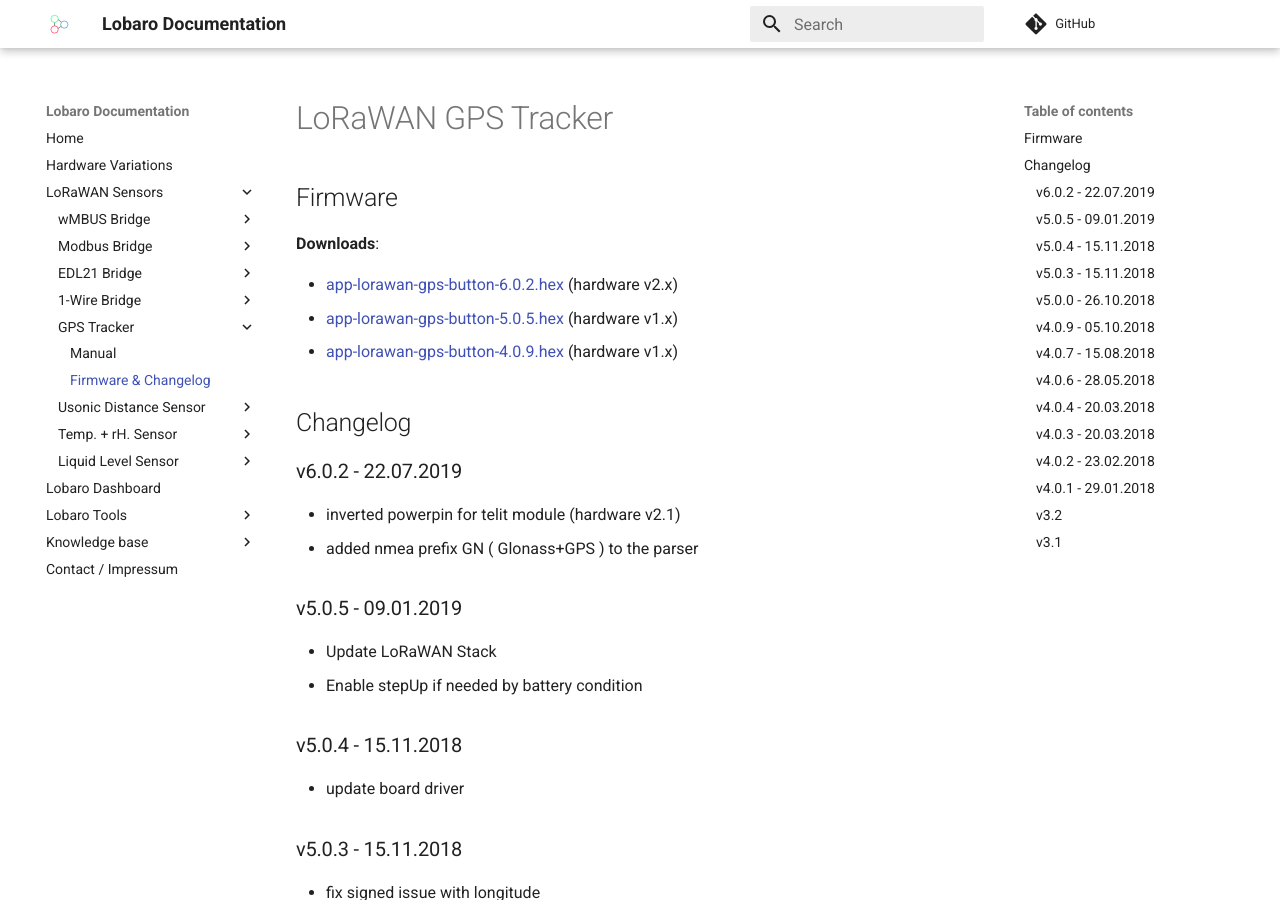
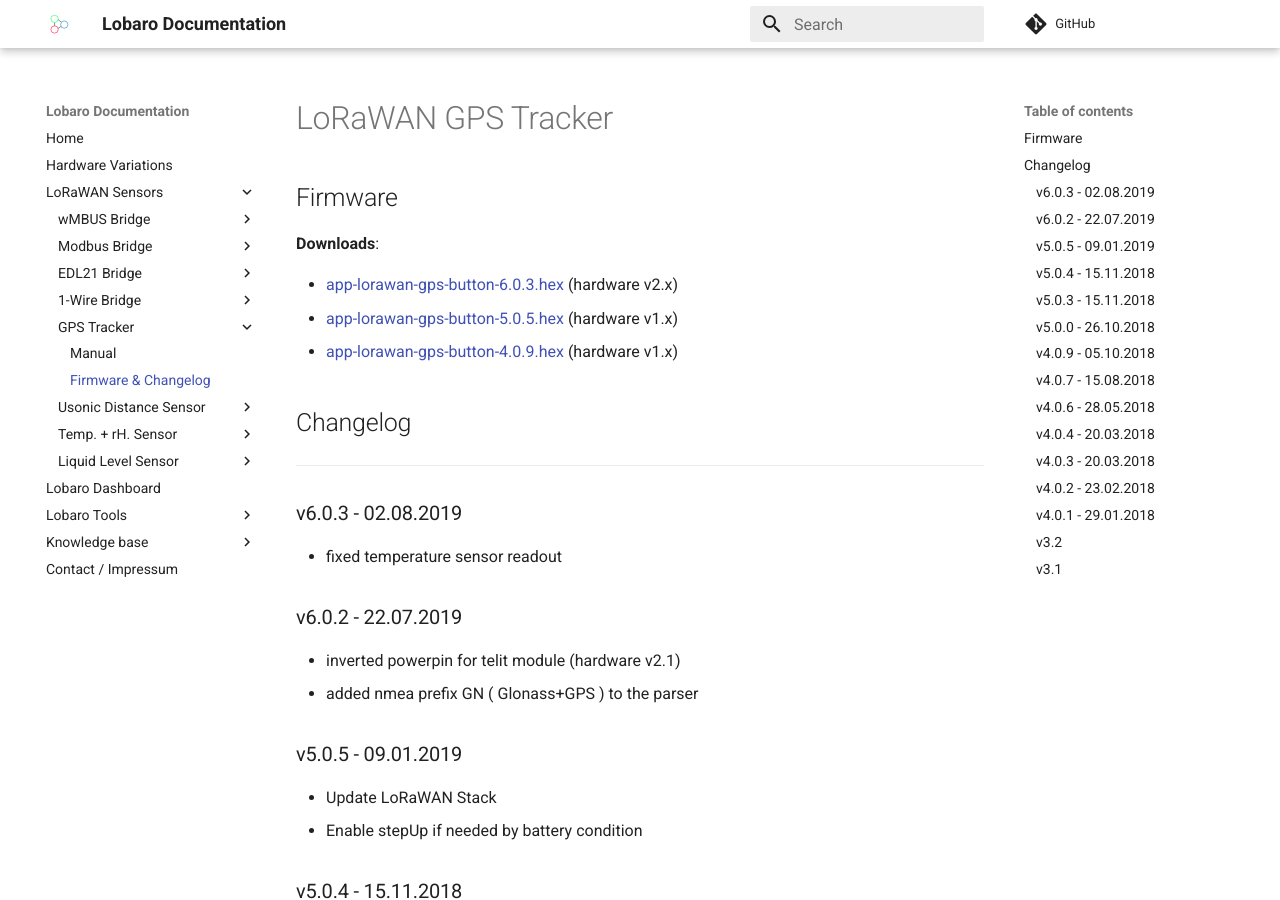
Before and after one commit to Lobaro/docs, an MkDocs documentation site: the page built from docs/lorawan-sensors/gps-lorawan/firmware.md, in a window 1280 px wide and 900 px high. Built offline with MkDocs 1.6.1 and Material for MkDocs 9.7.7, drawn with Linux system fonts in a browser that asks for light colours; a script that is not in the unit is left out; comment, search, counter and statistics services are not loaded.

Commit message:
added releas 6.0.3, fixed temp sensor

```diff
--- a/docs/lorawan-sensors/gps-lorawan/firmware.md
+++ b/docs/lorawan-sensors/gps-lorawan/firmware.md
@@ -4,13 +4,14 @@
 
 **Downloads**:
 
-* [app-lorawan-gps-button-6.0.2.hex](firmware/app-lorawan-gps-button-6.0.2.hex) (hardware v2.x)
+* [app-lorawan-gps-button-6.0.3.hex](firmware/app-lorawan-gps-button-6.0.3.hex) (hardware v2.x)
 * [app-lorawan-gps-button-5.0.5.hex](firmware/app-lorawan-gps-button-5.0.5.hex) (hardware v1.x)
 * [app-lorawan-gps-button-4.0.9.hex](firmware/app-lorawan-gps-button-4.0.9.hex) (hardware v1.x)
 
 ## Changelog
-
-
+--------------------
+### v6.0.3 - 02.08.2019
+* fixed temperature sensor readout
 
 ### v6.0.2 - 22.07.2019
 - inverted powerpin for telit module (hardware v2.1)
```
Also changed, not shown: 2 other files.
